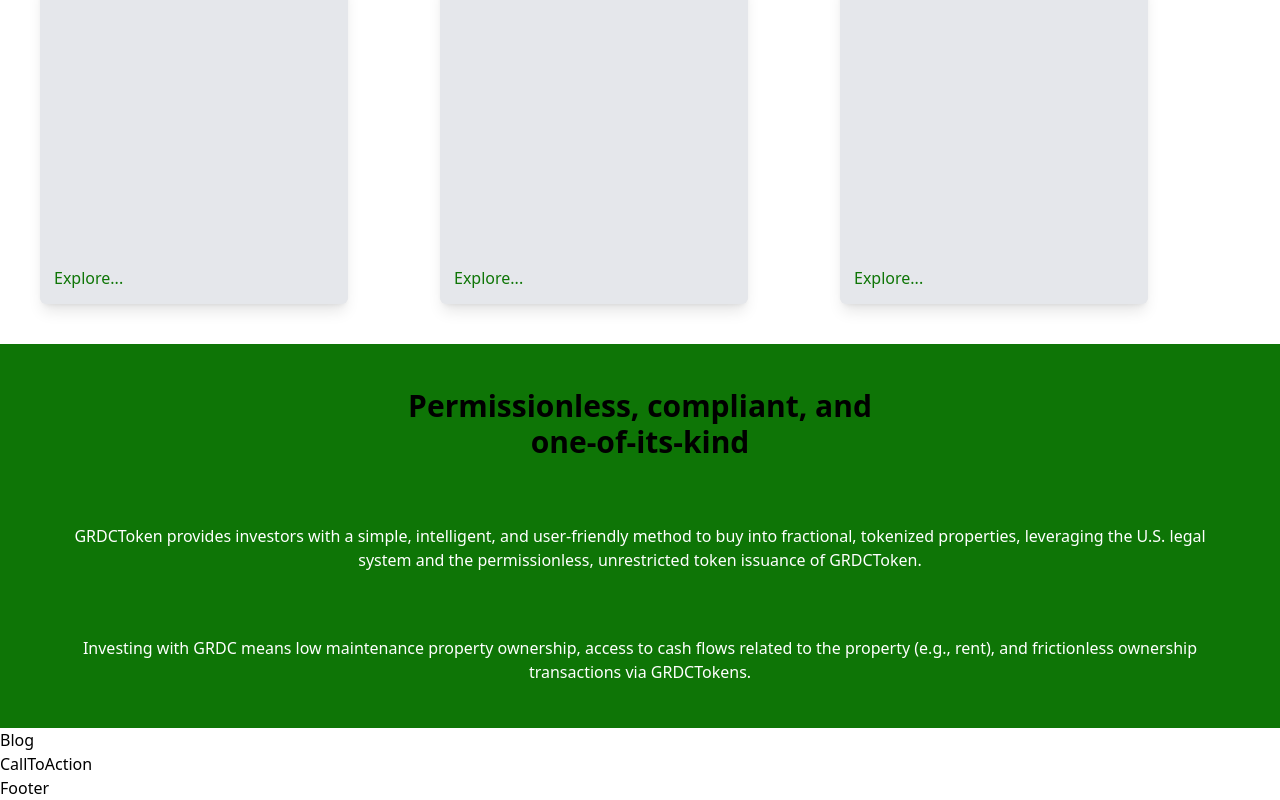
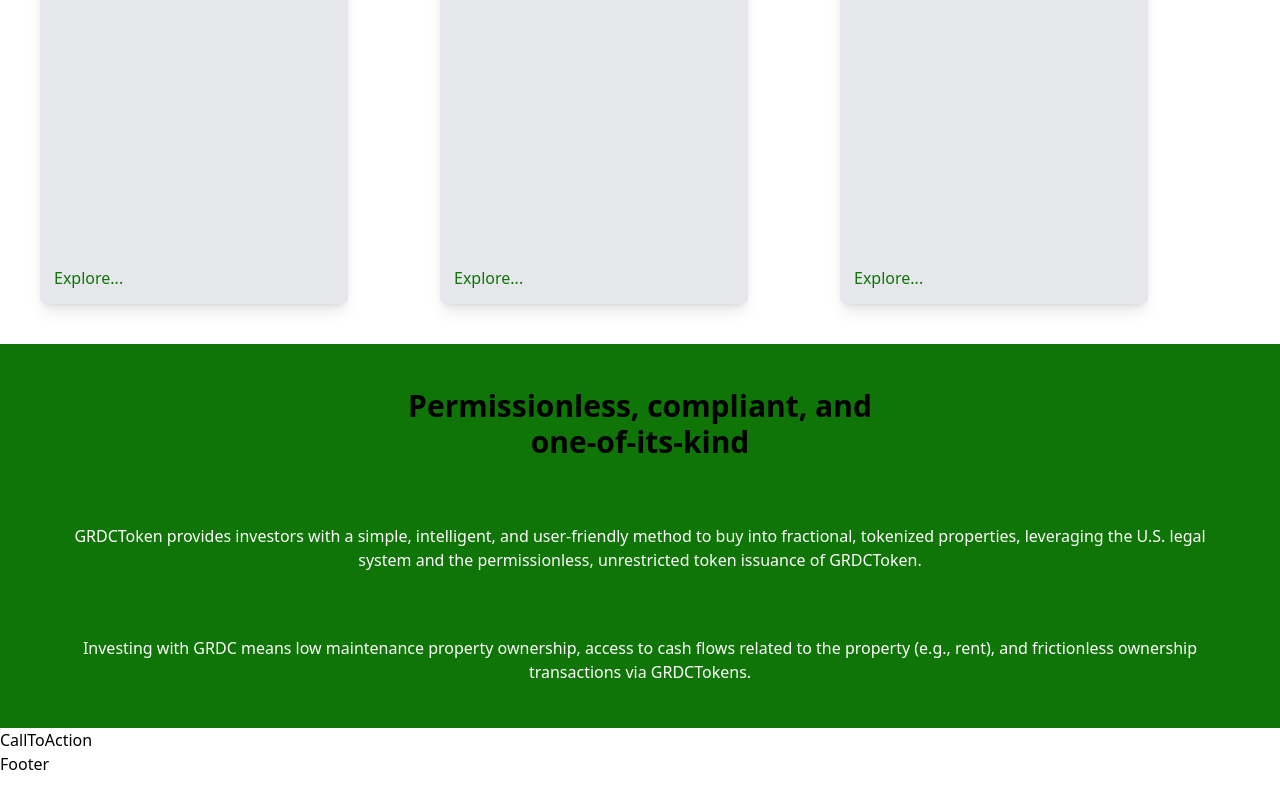
Before and after one commit to Mogakamo/GRDC-landing, a Next.js app: page / in a window 1280 px wide. Shown: the part 1089-1889 px from the top of the page. After the commit the page ends 1865 px from the top, so only its background shows below. Built offline with nearby package versions, Linux system fonts and the light colour scheme.

Commit message:
Created the Blog card

```diff
--- a/components/Blog.jsx
+++ b/components/Blog.jsx
@@ -2,7 +2,9 @@
 
 const Blog = () => {
   return (
-    <div>Blog</div>
+    <div>
+
+    </div>
   )
 }
 
--- /dev/null
+++ b/components/Reusables/BlogCard.jsx
@@ -0,0 +1,9 @@
+import React from 'react'
+
+const BlogCard = () => {
+  return (
+    <div>BlogCard</div>
+  )
+}
+
+export default BlogCard
```
